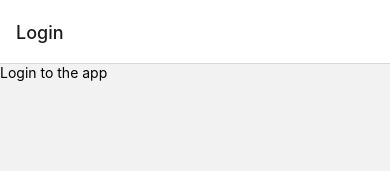
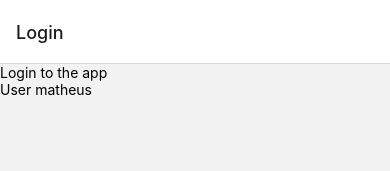
Before and after one commit to matheusaragaofs/tinder-app, a React Native app: screen /Login in a window 390 px wide. Shown: the top 171 px of the page. Built offline with nearby package versions, Linux system fonts and the light colour scheme; what tailwind-rn would draw is missing.

Commit message:
adding useAuthHook

```diff
--- a/App.js
+++ b/App.js
@@ -1,15 +1,15 @@
-import {TailwindProvider} from 'tailwind-rn';
+import { TailwindProvider } from 'tailwind-rn';
 import utilities from './tailwind.json';
 import StackNavigator from './StackNavigator';
 import { NavigationContainer } from '@react-navigation/native';
-import AuthProvider from './hooks/useAuth';
+import { AuthProvider } from './hooks/useAuth';
 export default function App() {
 
   return (
     <TailwindProvider utilities={utilities}>
       <NavigationContainer>
         <AuthProvider>
-          <StackNavigator/>
+          <StackNavigator />
         </AuthProvider>
       </NavigationContainer>
     </TailwindProvider>
--- a/hooks/useAuth.js
+++ b/hooks/useAuth.js
@@ -2,16 +2,19 @@ import { View, Text } from 'react-native'
 import React, { createContext, useContext } from 'react'
 
 
-const AuthContext = createContext({
-    //initial state of context...
+const AuthContext = createContext({//initial state of context...
 })
 
-const AuthProvider = ({children}) => {
+export const AuthProvider = ({children}) => {
   return (
-    <AuthContext.Provider value={null} >
+    <AuthContext.Provider value={{
+      user:'matheus'
+    }} >
         {children}
     </AuthContext.Provider>
   )
 }
 
-export default AuthProvider
+export const useAuth = () => {
+  return useContext(AuthContext)
+}
--- a/screens/LoginScreen.js
+++ b/screens/LoginScreen.js
@@ -1,10 +1,14 @@
 import { View, Text } from 'react-native'
 import React from 'react'
+import { useAuth } from '../hooks/useAuth'
 
 const LoginScreen = () => {
+  const { user } = useAuth()
+  console.log('user', user);
   return (
     <View>
       <Text>Login to the app</Text>
+      <Text>User {user}</Text>
     </View>
   )
 }
```
